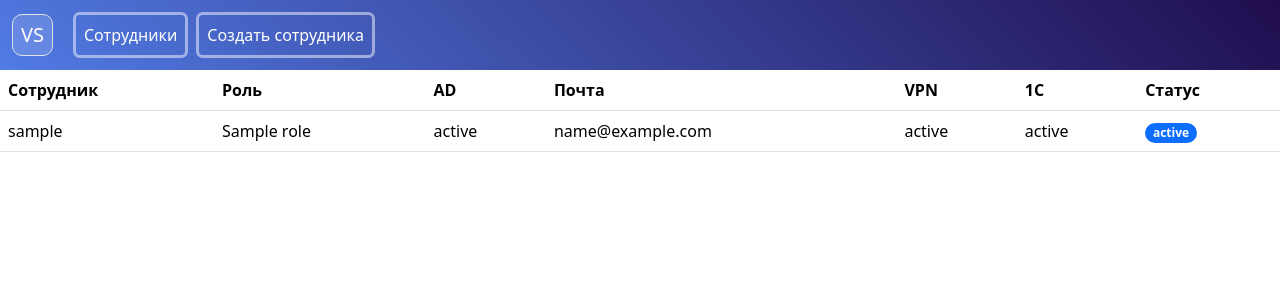
After one commit to Mara8647/web-trash, a Flask app: page /employees in a window 1280 px wide. The commit adds this page. Shown: the top 300 px of the page. Run offline with Flask 3, Linux system fonts and the light colour scheme; tables that the repository leaves empty hold one stand-in row (values such as "Sample post"); parts of the project's set-up code (start-up, migrations or seed data) failed here and were passed over.

Commit message:
Reworked html structure

```diff
--- a/py_scripts/db.py
+++ b/py_scripts/db.py
@@ -219,7 +219,7 @@ def add_employee(full_name, login, department, position, manager, start_date, em
                 position=position,
                 manager=manager,
                 start_date=start_date,
-                status="Pending",
+                status="Новый",
                 need_email=result[9],
                 need_vpn=result[10],
                 need_onec=result[11],
--- a/py_scripts/main.py
+++ b/py_scripts/main.py
@@ -2,7 +2,8 @@ from flask import Flask, render_template, request, redirect, session
 import transliterate
 import random
 import string
-from db import init_db, add_employee, get_user, SessionLocal, Employee
+from db import init_db, add_employee, get_user, SessionLocal, Employee, Role
+from sqlalchemy import desc
 import datetime
 
 app = Flask(__name__, template_folder='../templates')
@@ -36,12 +37,26 @@ def index():
         login = request.form.get("login")
         password = request.form.get("password")
 
-        salt, access = get_user(login, password)
+        access = get_user(login, password)
 
         if access == 'admin':
-            return render_template('main_admin.html')
+            return render_template('base.html')
 
     return render_template('index.html')
+
+@app.route("/employees")
+def employees():
+    q = request.args.get("q", "").strip()
+    status = request.args.get("status", "").strip()
+    with SessionLocal() as session:
+        query = session.query(Employee).join(Role).order_by(desc(Employee.created_at))
+        if q:
+            like = f"%{q}%"
+            query = query.filter((Employee.full_name.ilike(like)) | (Employee.login.ilike(like)) | (Employee.department.ilike(like)))
+        if status:
+            query = query.filter(Employee.status == status)
+        items = query.all()
+        return render_template("employees.html", employees=items, q=q, status=status)
 
 @app.route("/create_employee", methods=["POST", "GET"])
 def register():
--- a/templates/main_admin.html
+++ b/templates/base.html
@@ -7,20 +7,24 @@
         <script src="https://cdn.jsdelivr.net/npm/bootstrap@5.0.2/dist/js/bootstrap.bundle.min.js" integrity="sha384-MrcW6ZMFYlzcLA8Nl+NtUVF0sA7MsXsP1UyJoMp4YLEuNSfAP+JcXn/tWtIaxVXM" crossorigin="anonymous"></script>
     </head>
     <body>
-        <nav class="navbar navbar-expand-sm navbar-dark" style="background: linear-gradient(166deg, #517be4 0%, #200d4e 100%);">
+        <nav class="navbar navbar-expand-sm navbar-dark" style="background: linear-gradient(45deg, #517be4 0%, #200d4e 100%);">
             <div class="container-fluid">
-                <a class="navbar-brand" href="#">VS</a>
+                <a class="navbar-brand border ps-2 pe-2" style="border-radius: 10px; background-color: #ffffff22;" href="#">VS</a>
                 <button class="navbar-toggler" type="button" data-bs-toggle="collapse" data-bs-target="#collapsibleNavbar">
                     <span class="navbar-toggler-icon"></span>
                 </button>
                 <div class="collapse navbar-collapse" id="collapsibleNavbar">
                     <ul class="navbar-nav">
-                        <li class="nav-item">
+                        <li class="nav-item p-1">
+                            <a style="border: #ffffff7c solid; border-radius: 5pt; color:#ffffff" class="nav-link" href="{{ url_for('employees')}}">Сотрудники</a>
+                        </li>
+                        <li class="nav-item p-1">
                             <a style="border: #ffffff7c solid; border-radius: 5pt; color:#ffffff" class="nav-link" href="/create_employee">Создать сотрудника</a>
                         </li>
                     </ul>
                 </div>
             </div>
         </nav>
+        {% block content %}{% endblock %}
     </body>
 </html>
--- /dev/null
+++ b/templates/employees.html
@@ -0,0 +1,23 @@
+{% extends "base.html" %}
+{% block content %}
+<div>
+    <table class="table align-middle table-hover">
+        <thead><tr><th>Сотрудник</th><th>Роль</th><th>AD</th><th>Почта</th><th>VPN</th><th>1С</th><th>Статус</th></tr></thead>
+        <tbody>
+        {% for employee in employees %}
+        <tr>
+            <td>{{ employee.login }}</td>
+            <td>{{ employee.role.name }}</td>
+            <td>{{ employee.ad_status }}</td>
+            <td>{{ employee.mail_status }}</td>
+            <td>{{ employee.vpn_status }}</td>
+            <td>{{ employee.onec_status }}</td>
+            <td>{% include "partials/status_badge.html" with context %}</td>
+        </tr>
+        {% else %}
+        <tr><td colspan="7" class="text-secondary">Сотрудников не найдено.</td></tr>
+        {% endfor %}
+        </tbody>
+    </table>
+</div>
+{% endblock %}
--- /dev/null
+++ b/templates/partials/status_badge.html
@@ -0,0 +1,12 @@
+{% set st = employee.status %}
+{% if st == 'Готово' %}
+  <span class="badge rounded-pill text-bg-success">{{ st }}</span>
+{% elif st == 'Частично готово' %}
+  <span class="badge rounded-pill text-bg-warning">{{ st }}</span>
+{% elif st == 'Уволен / отключен' %}
+  <span class="badge rounded-pill text-bg-secondary">{{ st }}</span>
+{% elif st == 'Ошибка' %}
+  <span class="badge rounded-pill text-bg-danger">{{ st }}</span>
+{% else %}
+  <span class="badge rounded-pill text-bg-primary">{{ st }}</span>
+{% endif %}
```
Also changed, not shown: templates/create_employee.html (+3 -32 lines), templates/employee_created.html (+3 -11 lines).
